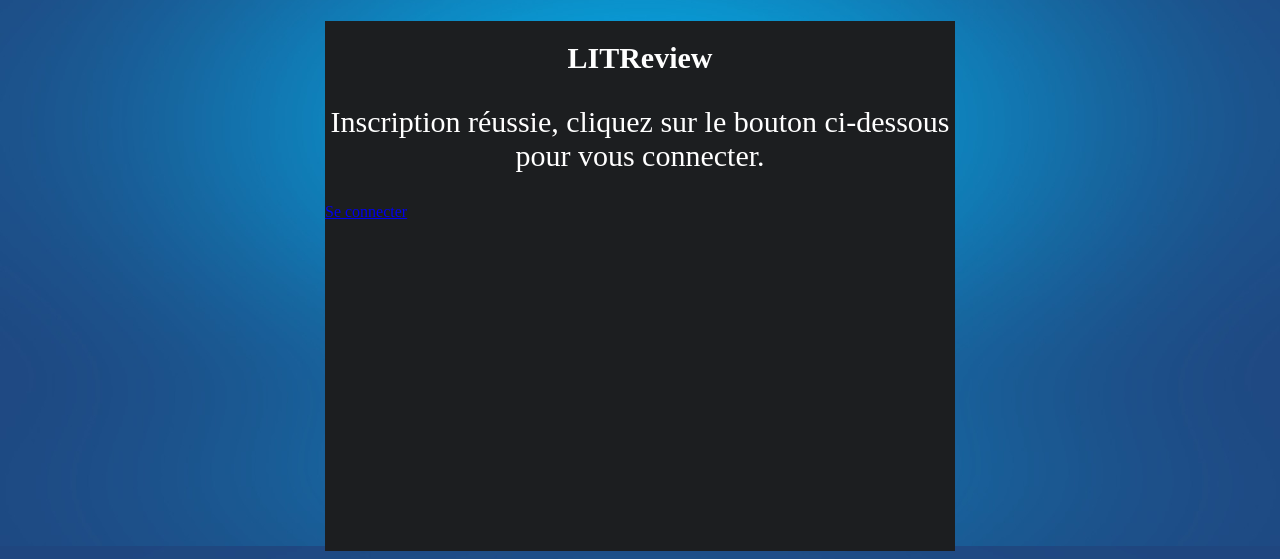
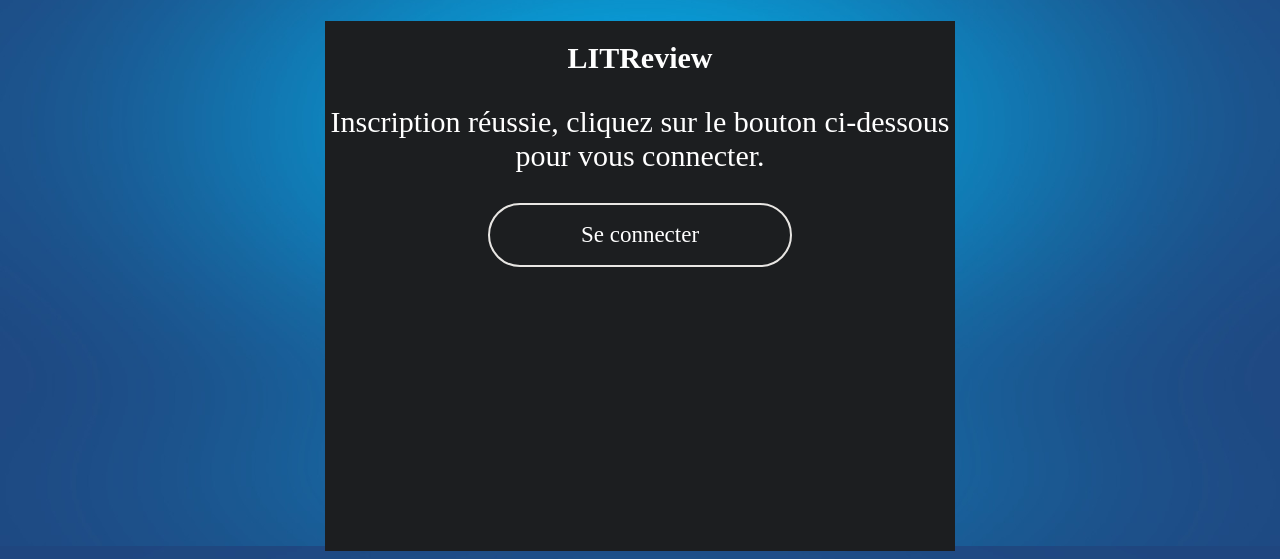
Before and after one commit to Nico13118/Projet9_V2, a Django app: page /success/ in a window 1280 px wide. Shown: the part 254-813 px from the top of the page. Run offline with Django 4.2, Linux system fonts and the light colour scheme.

Commit message:
Reconfiguration d'une classe dans la balise a

```diff
--- a/litreview/authentication/templates/success.html
+++ b/litreview/authentication/templates/success.html
@@ -13,7 +13,7 @@
                 <div class="rectangle-success">
                     <h1>LITReview</h1>
                     <p class="message">Inscription réussie, cliquez sur le bouton ci-dessous pour vous connecter.</p>
-                    <a href="{% url 'login' %}" class="no-underline">Se connecter</a>
+                    <a href="{% url 'login' %}" class="href_button">Se connecter</a>
                 </div>
             </form>
 {% endblock %}
```
